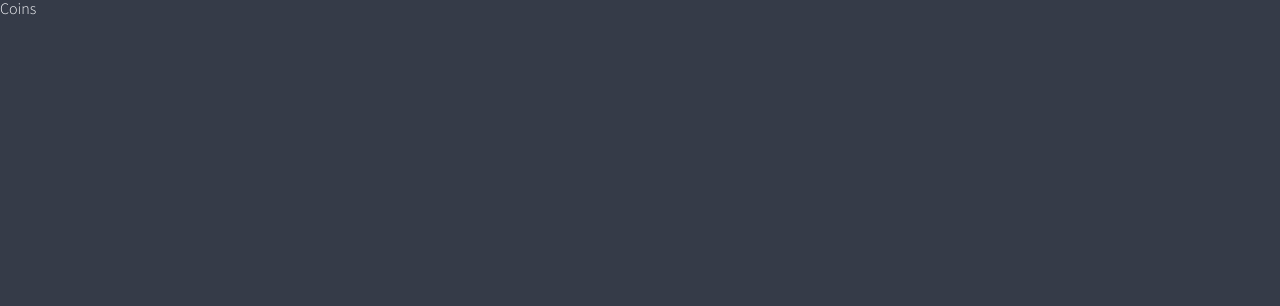
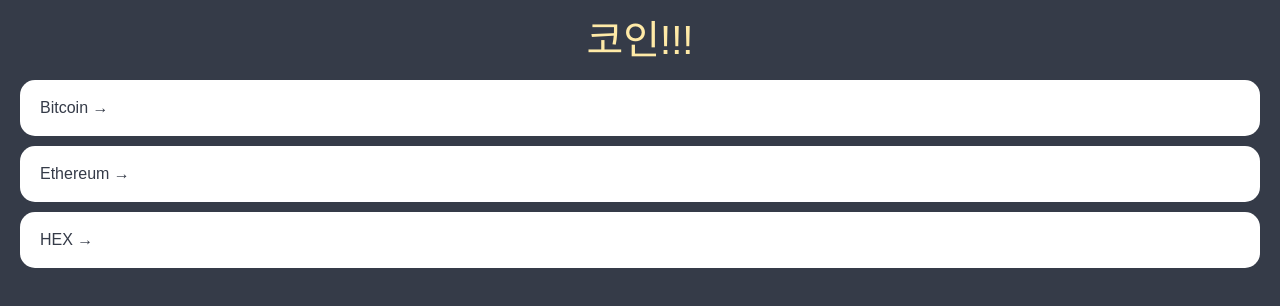
Before and after one commit to kellydevv/typescript101, a React (Create React App) app: page /1 in a window 1280 px wide. Shown: the top 306 px of the page. Built offline with nearby package versions, Linux system fonts and the light colour scheme.

Commit message:
homepage css

```diff
--- a/src/App.tsx
+++ b/src/App.tsx
@@ -60,6 +60,7 @@
 }
 a {
   text-decoration: none;
+  color:inherit;
 }
 `;
 
--- a/src/index.tsx
+++ b/src/index.tsx
@@ -10,8 +10,11 @@
   document.getElementById("root") as HTMLElement
 );
 root.render(
+  <div>
   <ThemeProvider theme={theme}>
   <App />
   </ThemeProvider>
+  </div>
+
 
 );
--- a/src/routes/Coins.tsx
+++ b/src/routes/Coins.tsx
@@ -1,5 +1,87 @@
-function Coins () {
-      return <h1>Coins</h1>
+import styled from "styled-components";
+import { Link } from "react-router-dom";
+
+const Container = styled.div`
+  padding: 0px 20px;
+`;
+
+const Header = styled.header`
+  height: 10vh;
+  display: flex;
+  justify-content: center;
+  align-items: center;
+`;
+
+const CoinsList = styled.ul``;
+
+const Coin = styled.li`
+  background-color: white;
+  color: ${(props) => props.theme.bgColor};
+  margin-bottom: 10px;
+  border-radius: 15px;
+  a {
+    padding: 20px;
+    transition: color 0.2s ease-in;
+    display: block;
+  }
+  &:hover {
+    a {
+      color: ${(props) => props.theme.accentColor};
+    }
+  }
+`;
+
+const Title = styled.h1`
+  color: ${(props) => props.theme.accentColor};
+  font-size: 40px;
+`;
+
+const coins = [
+  {
+    id: "btc-bitcoin",
+    name: "Bitcoin",
+    symbol: "BTC",
+    rank: 1,
+    is_new: false,
+    is_active: true,
+    type: "coin",
+  },
+  {
+    id: "eth-ethereum",
+    name: "Ethereum",
+    symbol: "ETH",
+    rank: 2,
+    is_new: false,
+    is_active: true,
+    type: "coin",
+  },
+  {
+    id: "hex-hex",
+    name: "HEX",
+    symbol: "HEX",
+    rank: 3,
+    is_new: false,
+    is_active: true,
+    type: "token",
+  },
+];
+
+function Coins() {
+  return (
+    <Container>
+      <Header>
+        <Title>코인!!!</Title>
+      </Header>
+      <CoinsList>
+        {coins.map((coin) => (
+          <Coin key={coin.id}>
+            <Link to={`/${coin.id}`}>{coin.name} &rarr;</Link>
+          </Coin>
+        ))}
+        <Coin></Coin>
+      </CoinsList>
+    </Container>
+  );
 }
 
 export default Coins;
--- a/src/theme.ts
+++ b/src/theme.ts
@@ -3,6 +3,6 @@
 export const theme:DefaultTheme = {
       textColor:"#f5f6fa", //흰색
       bgColor: "#353b48",  //검정
-      accentColor: "#9c88ff", //보라색
+      accentColor: "#ffeaa7", //노랑
 
 };
```
